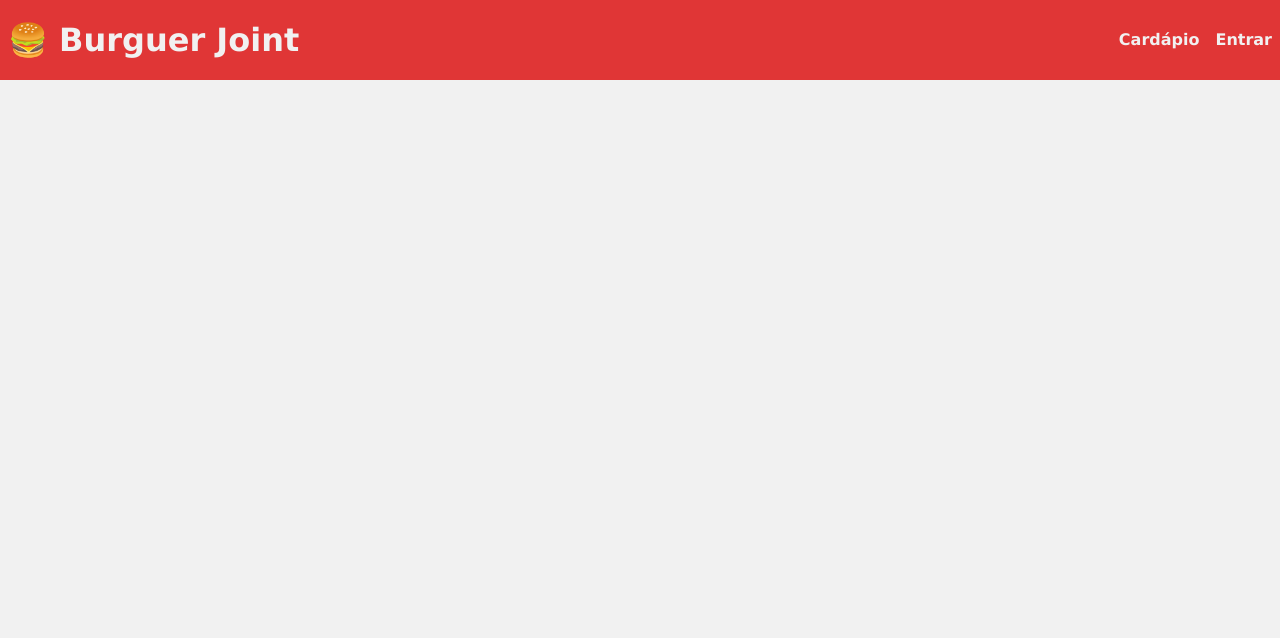
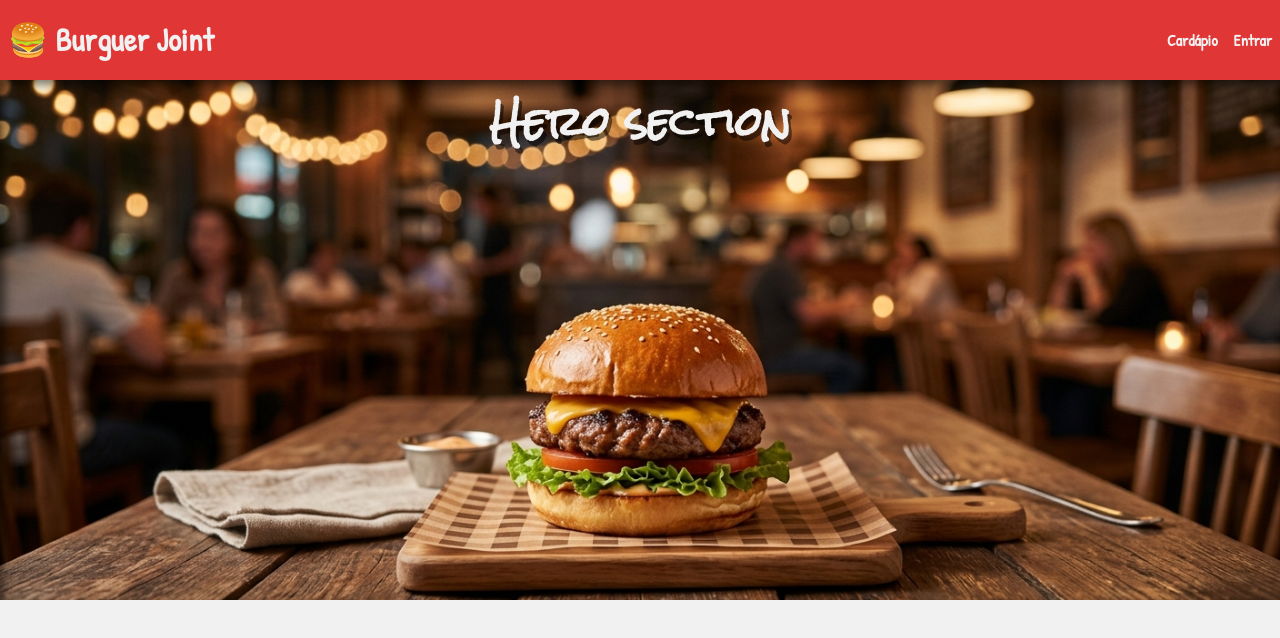
Before and after one commit to rafaelsantiagosilva/burguer-joint-menu, a React (Vite) app in the folder web/: page / in a window 1280 px wide. Shown: the top 638 px of the page. Built offline with nearby package versions, Linux system fonts and the light colour scheme.

Commit message:
feat: hero section and fonts

```diff
--- a/web/index.html
+++ b/web/index.html
@@ -1,13 +1,19 @@
 <!doctype html>
-<html lang="en">
+<html lang="pt-BR">
+
 <head>
   <meta charset="UTF-8" />
   <link rel="icon" type="image/svg+xml" href="/favicon.svg" />
+  <link rel="preconnect" href="https://fonts.googleapis.com">
+  <link rel="preconnect" href="https://fonts.gstatic.com" crossorigin>
+  <link href="https://fonts.googleapis.com/css2?family=Patrick+Hand&family=Rock+Salt&display=swap" rel="stylesheet">
   <meta name="viewport" content="width=device-width, initial-scale=1.0" />
-    <title>web</title>
+  <title>Burguer Joint</title>
 </head>
+
 <body>
   <div id="root"></div>
   <script type="module" src="/src/main.tsx"></script>
 </body>
+
 </html>
--- a/web/src/App.tsx
+++ b/web/src/App.tsx
@@ -1,9 +1,11 @@
+import { Hero } from "./components/Hero";
 import { Header } from "./layout/Header";
 
 export default function App() {
   return (
     <>
       <Header />
+      <Hero />
     </>
   )
 }
--- /dev/null
+++ b/web/src/components/Hero/index.tsx
@@ -0,0 +1,9 @@
+import * as S from "./styles";
+
+export function Hero() {
+    return (
+        <S.Container>
+            <h1>Hero section</h1>
+        </S.Container>
+    )
+}
--- /dev/null
+++ b/web/src/components/Hero/styles.ts
@@ -0,0 +1,21 @@
+import styled from "styled-components";
+
+export const Container = styled.section`
+    width: 100%;
+    height: 65dvh;
+    width: 100dvw;
+    background: url(/home-hero-section-background.png);
+    background-position: center;
+    background-repeat: no-repeat;
+    background-size: cover;
+    box-shadow: inset 5px 5px 10px rgba(0, 0, 0, 0.5);
+
+    & > h1 {
+        text-align: center;
+        color: ${(props) => props.theme.colors.white};
+        padding-top: 0.8rem;
+        font-size: 2.4rem;
+        font-family: ${(props) => props.theme.fontFamily.rockSalt};
+        text-shadow: 0.2rem 0.3rem rgba(0, 0, 0, 0.5);
+    }
+`;
--- a/web/src/styles/global.ts
+++ b/web/src/styles/global.ts
@@ -3,6 +3,11 @@ import { ResetStyles } from "./reset";
 
 export const GlobalStyles = createGlobalStyle`
   ${ResetStyles};
+
+  * {
+    font-family: ${(props) => props.theme.fontFamily.patrickHand};
+  }
+
   body {
     transition: 0.3s;
     overflow-x: hidden;
--- a/web/src/styles/theme.ts
+++ b/web/src/styles/theme.ts
@@ -4,5 +4,9 @@ export const defaultTheme = {
         red: {
             500: "#e03636"
         }
+    },
+    fontFamily: {
+        patrickHand: "\"Patrick Hand\", sans-serif",
+        rockSalt: "\"Rock Salt\", cursive",
     }
 }
```
Also changed, not shown: web/public/home-hero-section-background.png (added). Lines whose indentation alone changed are shown as unchanged.
